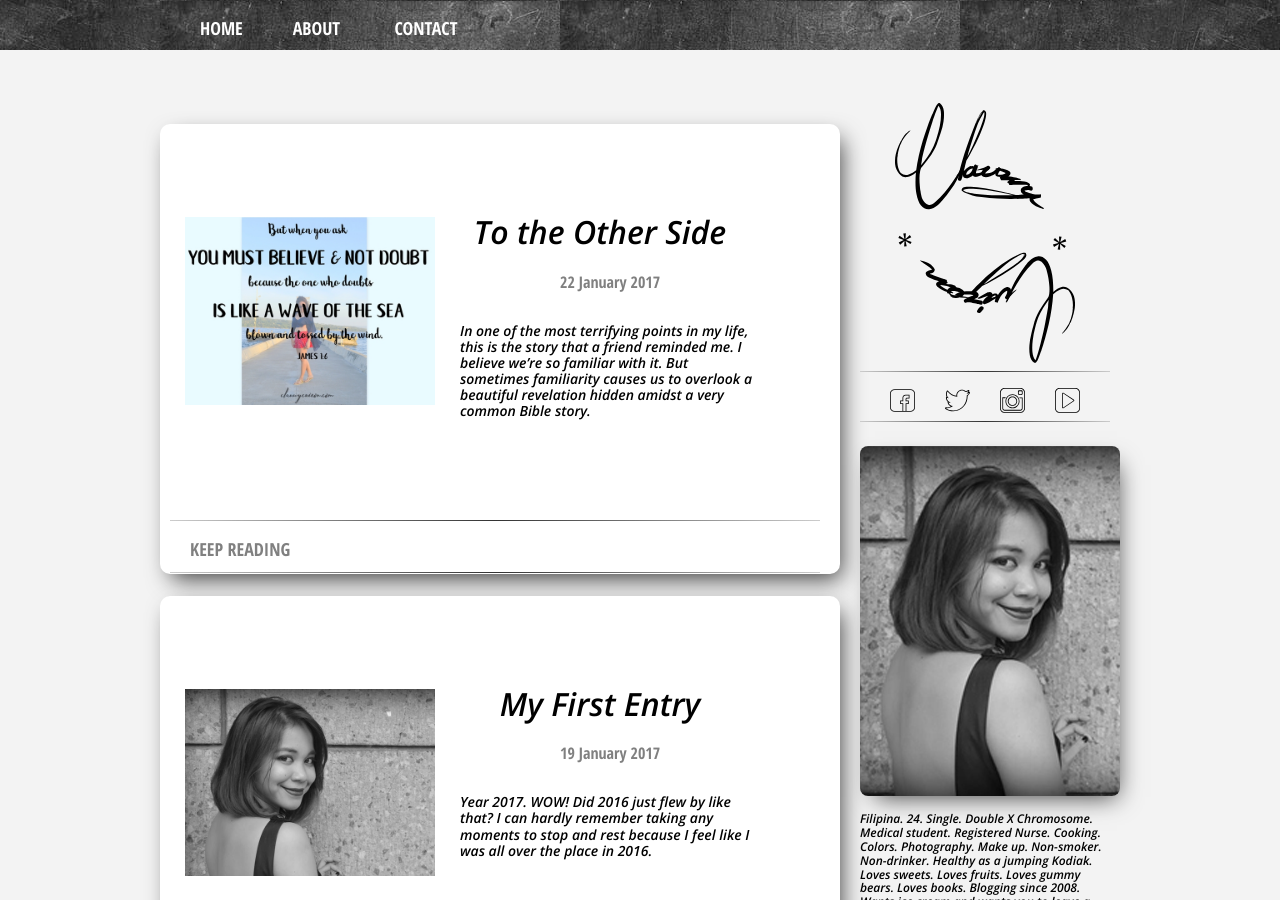
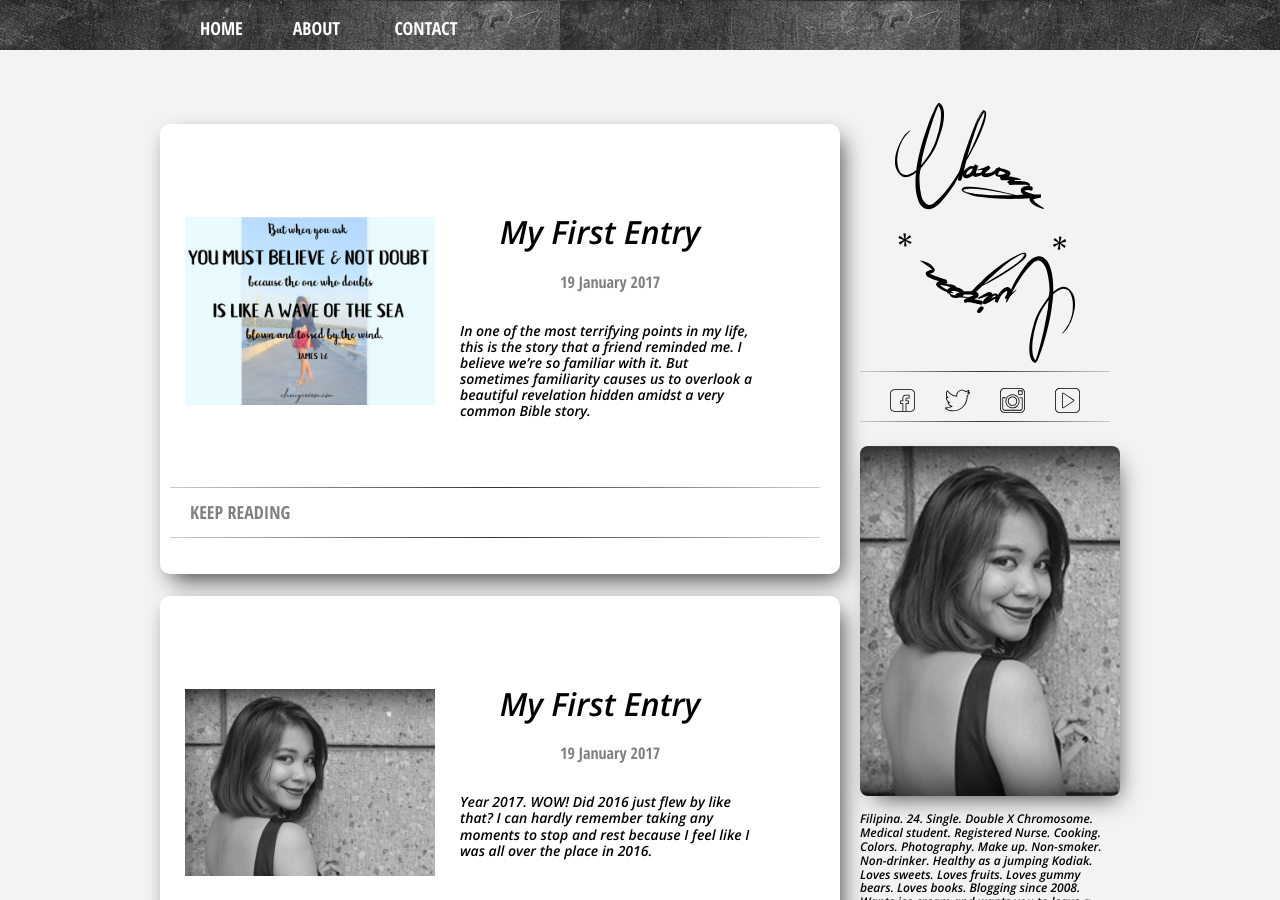
Before and after one commit to clauwycuizon/clauwycuizon, a Jekyll site: the page built from index.html, in a window 1280 px wide. Built offline with Jekyll 4.4.1, drawn with Linux system fonts in a browser that asks for light colours.

Commit message:
fixed bugs on posts and blog_lists

```diff
--- a/_posts/2017-01-22-crossing-to-the-other-side.markdown
+++ b/_posts/2017-01-22-crossing-to-the-other-side.markdown
@@ -1,6 +1,9 @@
 ---
-title: To the Other Side
-date: 2017-01-22 13:58:00 Z
+title: My First Entry
+date: 2017-01-19 00:00:00 Z
+layout: post
+comments: true
+author: Claudine Cuizon
 ---
 
 In one of the most terrifying points in my life, this is the story that a friend reminded me. I believe we’re so familiar with it. But sometimes familiarity causes us to overlook a beautiful revelation hidden amidst a very common Bible story.
--- a/assets/css/main.css
+++ b/assets/css/main.css
@@ -443,18 +443,21 @@ template {
   .posts .post_excerpt {
     font-family: 'Open Sans', sans-serif;
     font-size: 14px;
-    position: relative;
+    position: absolute;
     width: 300px;
     display: block;
     text-align: left;
     margin-left: 300px;
     margin-top: -100px; }
   .posts .top_border_keep_reading_button {
+    position: absolute;
     width: 650px;
     height: 1px;
-    margin-top: 100px;
+    margin-top: 70px;
     margin-left: 10px; }
   .posts .keep_reading_button {
+    position: absolute;
+    margin-top: 75px;
     margin-left: 30px;
     height: 25px; }
     .posts .keep_reading_button a {
@@ -463,8 +466,10 @@ template {
       text-decoration: none;
       color: grey; }
   .posts .bottom_border_keep_reading_button {
+    position: absolute;
     width: 650px;
     height: 10px;
+    margin-top: 120px;
     margin-left: 10px; }
 
 @media (min-width: 501px) and (max-width: 800px) {
@@ -508,11 +513,13 @@ template {
     margin-left: 300px;
     margin-top: -130px; }
   .posts .top_border_keep_reading_button {
+    position: absolute;
     width: 470px;
     height: 1px;
-    margin-top: 100px;
+    margin-top: 70px;
     margin-left: 10px; }
   .posts .keep_reading_button {
+    position: absolute;
     margin-left: 30px;
     height: 25px; }
     .posts .keep_reading_button a {
@@ -521,6 +528,7 @@ template {
       text-decoration: none;
       color: grey; }
   .posts .bottom_border_keep_reading_button {
+    position: absolute;
     width: 470px;
     height: 10px;
     margin-left: 10px; } }
@@ -566,9 +574,10 @@ template {
     margin-left: 35px;
     margin-top: 0px; }
   .posts .top_border_keep_reading_button {
+    position: absolute;
     width: 230px;
     height: 1px;
-    margin-top: 100px;
+    margin-top: 70px;
     margin-left: 25px; }
   .posts .keep_reading_button {
     margin-left: 90px;
```
Also changed, not shown: assets/css/2-modules/_blog_list.sass (+13 -4 lines).
